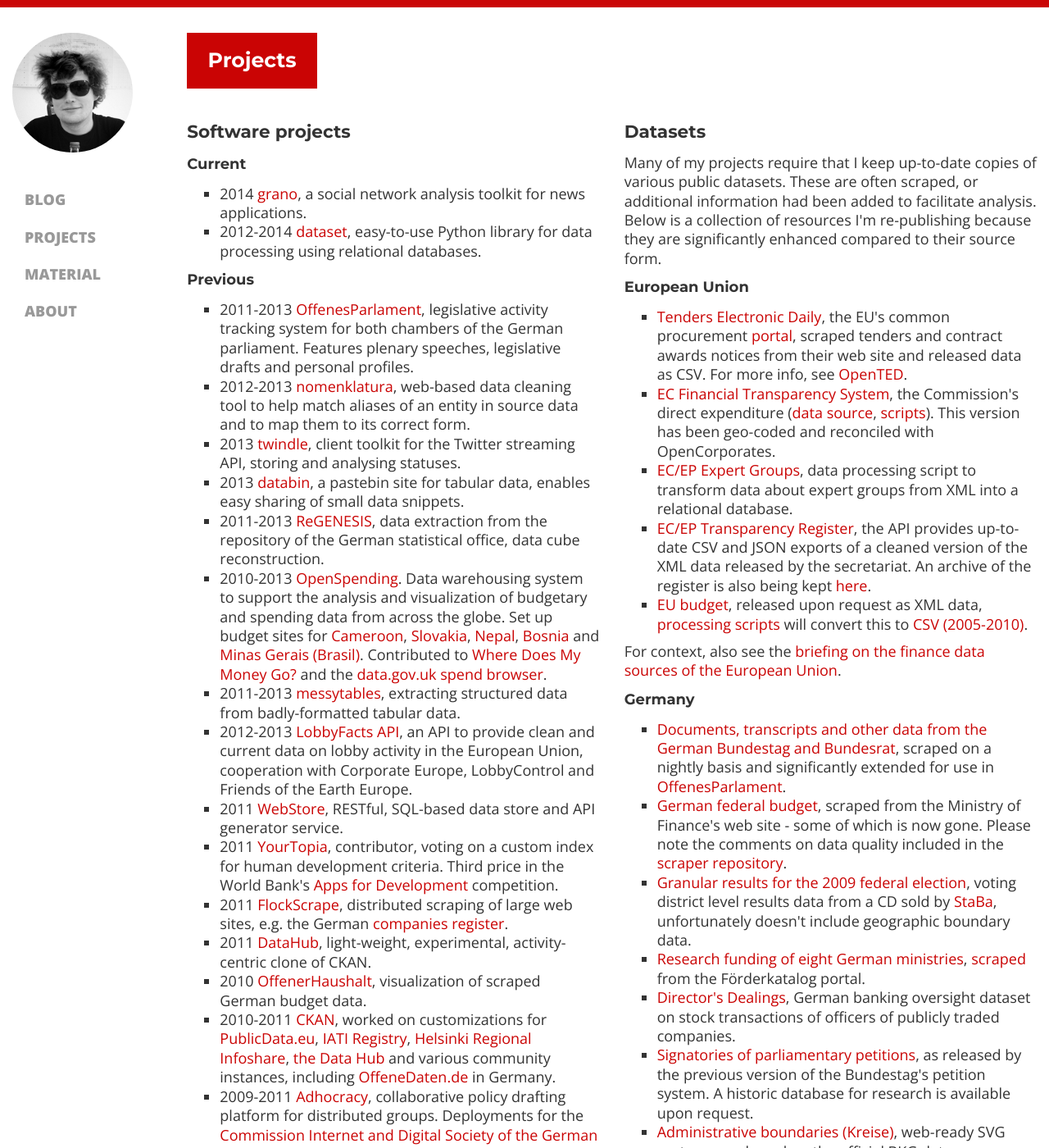
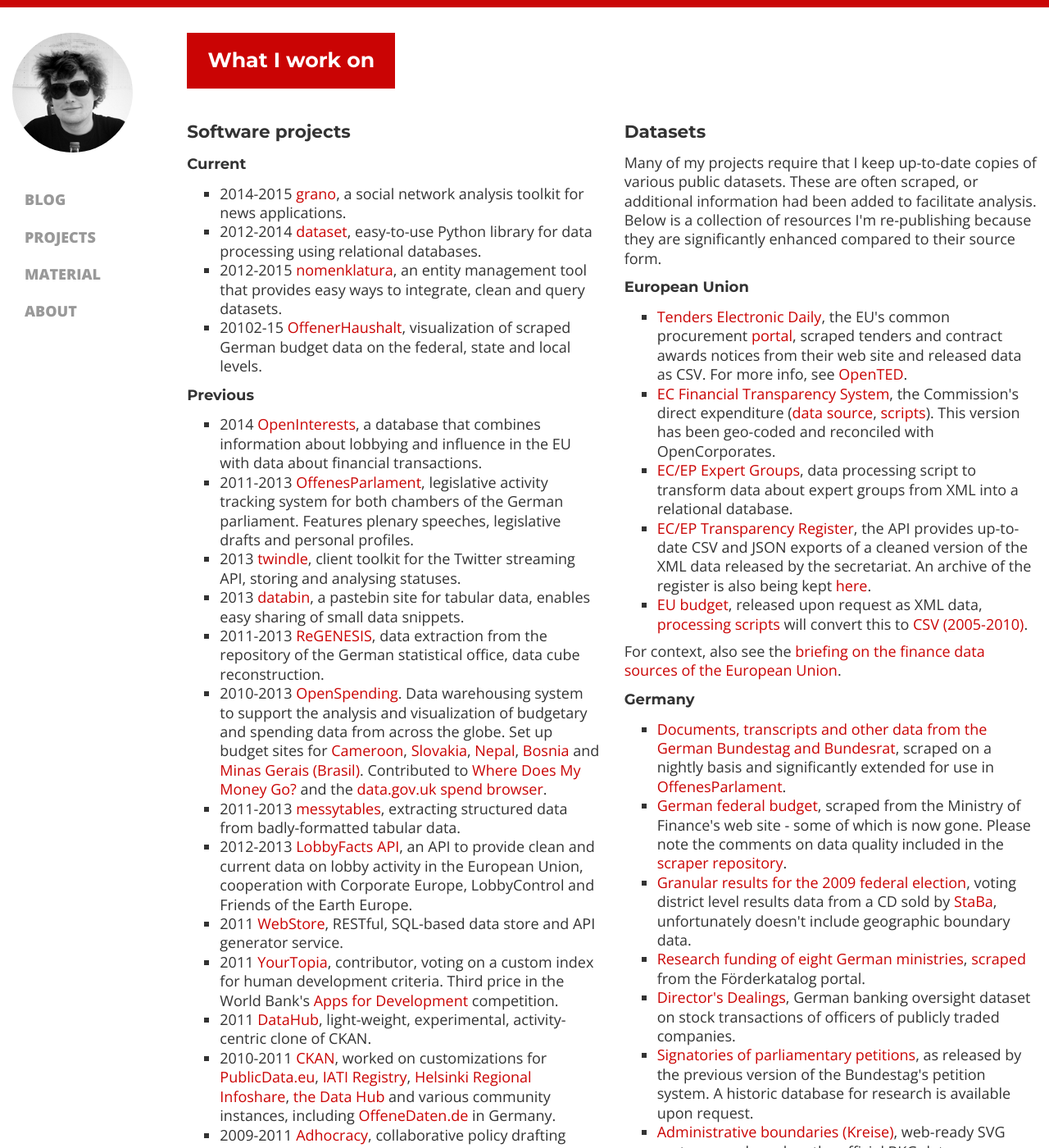
Before and after one commit to pudo/pudo.org, a Jekyll site: the page built from projects/index.html, in a window 1280 px wide and 1400 px high. Shown: the whole window at 82% size. Built offline with Jekyll 4.4.1, drawn with Linux system fonts in a browser that asks for light colours; nearby versions of some CDN libraries; Markdown is read by kramdown in place of the engine named in the settings.

Commit message:
Update more parts of the projects site.

```diff
--- a/projects/index.html
+++ b/projects/index.html
@@ -1,6 +1,9 @@
 ---
 layout: page
-title: Projects
+title: What I work on
+description:
+  An index of different software projects, data sources and other initiatives
+  that I have worked on. Many of these datasets are based on custom scrapers.
 ---
 
 <div class="row">
@@ -9,7 +12,7 @@
 
     <h4>Current</h4>
     <ul class="entries">
-      <li><span class="date">2014</span>
+      <li><span class="date">2014-2015</span>
         <span class="title"><a href="http://grano.cc/">grano</a></span>,
         a social network analysis toolkit for news applications.
       </li>
@@ -17,18 +20,27 @@
         <span class="title"><a href="http://dataset.readthedocs.org/en/latest/">dataset</a></span>,
         easy-to-use Python library for data processing using relational databases.
       </li>
+      <li><span class="date">2012-2015</span>
+        <span class="title"><a href="http://github.com/pudo/nomenklatura">nomenklatura</a></span>,
+        an entity management tool that provides easy ways to integrate, clean and
+        query datasets.
+      </li>
+      <li><span class="date">20102-15</span>
+        <span class="title"><a href="http://offenerhaushalt.de">OffenerHaushalt</a></span>, visualization of
+        scraped German budget data on the federal, state and local levels.
+      </li>
     </ul>
     <h4>Previous</h4>
     <ul class="entries">
+      <li><span class="date">2014</span>
+        <span class="title"><a href="http://openinterests.eu">OpenInterests</a></span>,
+        a database that combines information about lobbying and influence in the EU with
+        data about financial transactions.
+      </li>
       <li><span class="date">2011-2013</span>
         <span class="title"><a href="http://offenesparlament.de">OffenesParlament</a></span>,
         legislative activity tracking system for both chambers of the German parliament.
         Features plenary speeches, legislative drafts and personal profiles.
-      </li>
-      <li><span class="date">2012-2013</span>
-        <span class="title"><a href="http://nomenklatura.okfnlabs.org/">nomenklatura</a></span>,
-        web-based data cleaning tool to help match aliases of an entity in source data
-        and to map them to its correct form.
       </li>
       <li><span class="date">2013</span>
         <span class="title"><a href="https://github.com/pudo/twindle">twindle</a></span>,
@@ -70,18 +82,14 @@
         for human development criteria. Third price in the World Bank's <a href="http://appsfordevelopment.challengepost.com/">Apps
         for Development</a> competition.
       </li>
-      <li><span class="date">2011</span>
+      <!--li><span class="date">2011</span>
         <span class="title"><a href="https://bitbucket.org/pudo/flockscrape">FlockScrape</a></span>, distributed
         scraping of large web sites, e.g. the German <a href="https://bitbucket.org/pudo/ug/overview">companies
         register</a>.
-      </li>
+      </li-->
       <li><span class="date">2011</span>
         <span class="title"><a href="https://github.com/okfn/datahub">DataHub</a></span>, light-weight, experimental,
         activity-centric clone of CKAN.
-      </li>
-      <li><span class="date">2010</span>
-        <span class="title"><a href="http://bund.offenerhaushalt.de">OffenerHaushalt</a></span>, visualization of
-        scraped German budget data.
       </li>
       <li><span class="date">2010-2011</span>
         <span class="title"><a href="http://ckan.org">CKAN</a></span>, worked on
```
